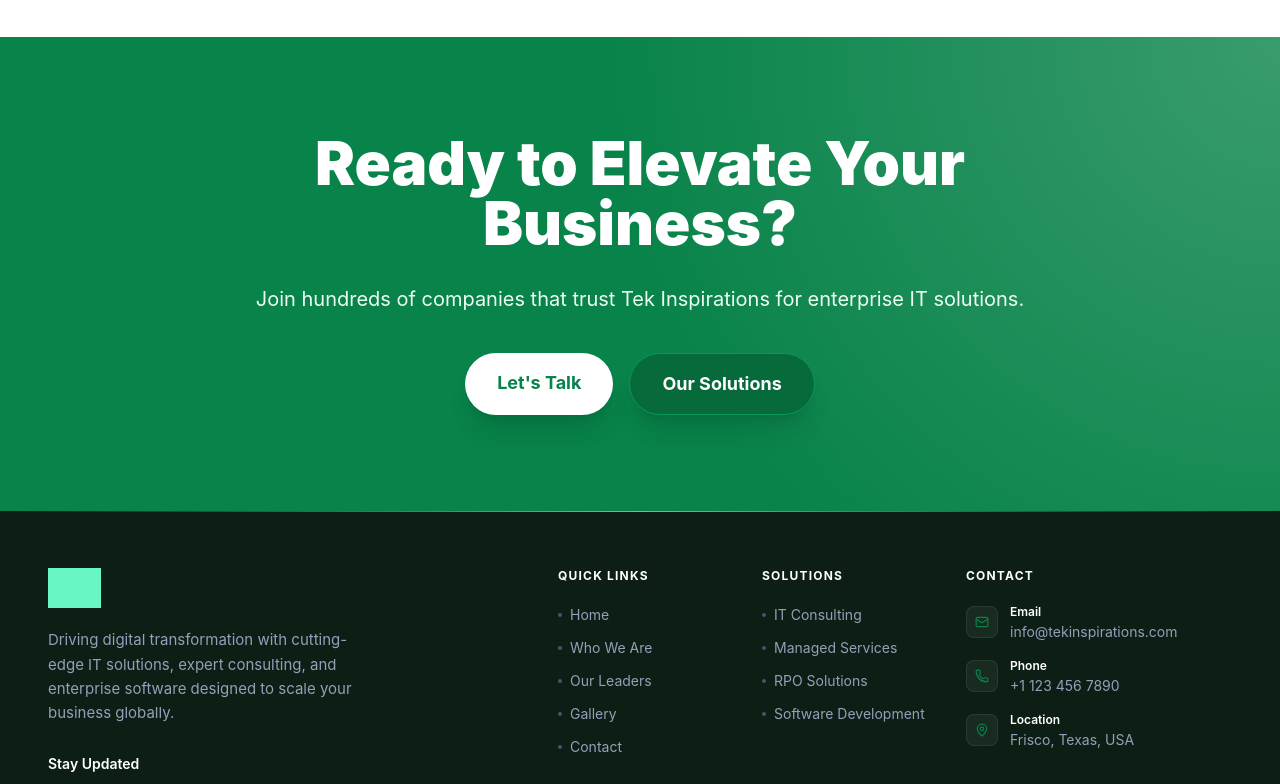
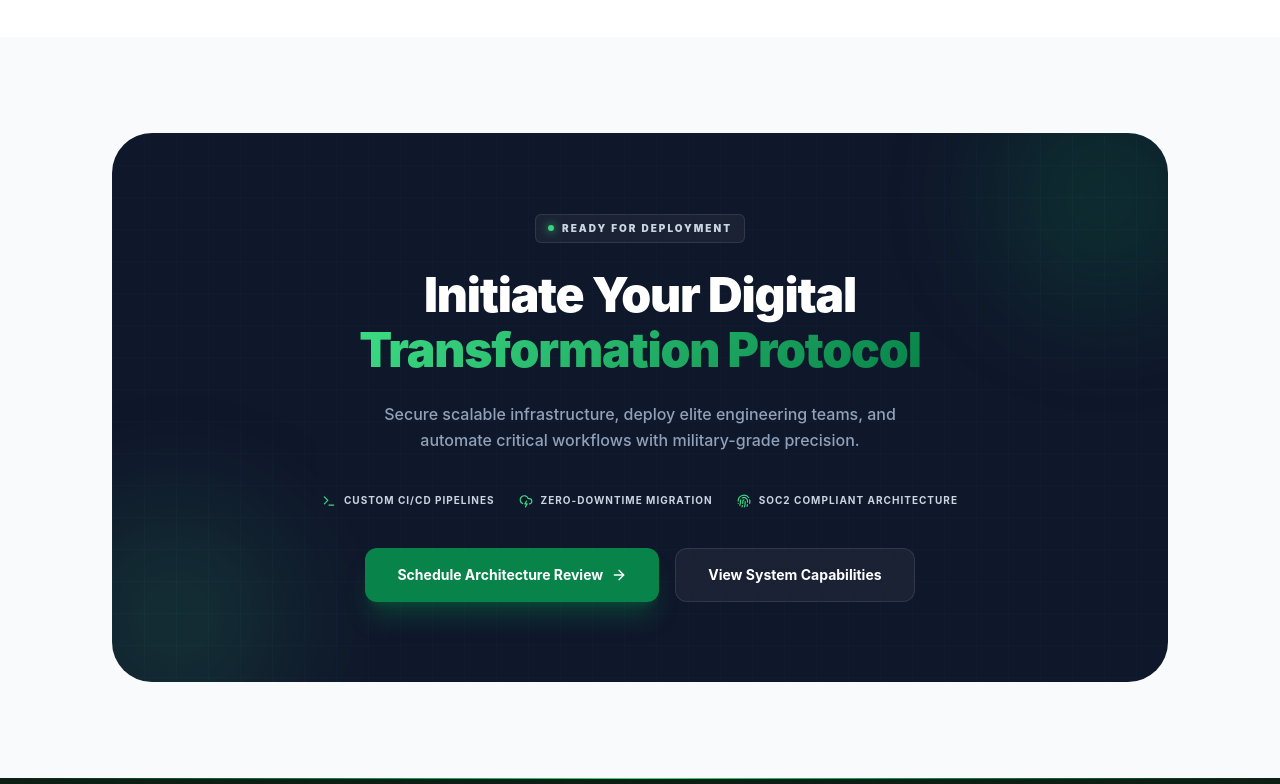
Before and after one commit to anupchauhanak6/tek-inspirations-llc, a React (Vite) app in the folder frontend/: page / in a window 1280 px wide. Shown: the part 2540-3324 px from the top of the page. Built offline with nearby package versions, Linux system fonts and the light colour scheme; grey boxes are pictures that could not be loaded.

Commit message:
feat: implement core frontend pages, components, and routing structure

```diff
--- a/frontend/src/components/HomeCTA.jsx
+++ b/frontend/src/components/HomeCTA.jsx
@@ -1,51 +1,79 @@
 import React from "react";
 import { motion } from "framer-motion";
 import { Link } from "react-router-dom";
+import { ArrowRight, Terminal, CloudLightning, Fingerprint } from "lucide-react";
 
-export default function HomeCTA() {
+function HomeCTA() {
   return (
-    <section className="py-24 bg-[#088349] relative overflow-hidden">
-      <div className="absolute inset-0 bg-[radial-gradient(circle_at_top_right,rgba(255,255,255,0.2),transparent_50%)]"></div>
-      <div className="max-w-5xl mx-auto px-4 sm:px-6 lg:px-8 relative z-10 text-center">
-        <motion.h2
-          initial={{ opacity: 0, y: 20 }}
-          whileInView={{ opacity: 1, y: 0 }}
-          viewport={{ once: true }}
-          className="text-4xl md:text-6xl font-black text-white mb-8"
+    <section className="py-24 bg-[#f8fafc] relative overflow-hidden">
+      {/* Background Graphic */}
+      <div className="absolute top-1/2 left-1/2 -translate-x-1/2 -translate-y-1/2 w-[120vw] h-[120vw] opacity-[0.02] pointer-events-none" style={{ backgroundImage: "radial-gradient(#0f172a 1px, transparent 1px)", backgroundSize: "32px 32px" }} />
+
+      <div className="max-w-6xl mx-auto px-6 lg:px-12 relative z-10">
+        <motion.div
+          initial={{ opacity: 0, y: 30 }} whileInView={{ opacity: 1, y: 0 }} viewport={{ once: true }} transition={{ duration: 0.6 }}
+          className="relative rounded-[2.5rem] overflow-hidden px-8 py-20 text-center flex flex-col items-center group"
+          style={{ background: "#0f172a" }}
         >
-          Ready to Elevate Your Business?
-        </motion.h2>
-        <motion.p
-          initial={{ opacity: 0, y: 20 }}
-          whileInView={{ opacity: 1, y: 0 }}
-          viewport={{ once: true }}
-          transition={{ delay: 0.1 }}
-          className="text-xl text-emerald-50 mb-10"
-        >
-          Join hundreds of companies that trust Tek Inspirations for enterprise
-          IT solutions.
-        </motion.p>
-        <motion.div
-          initial={{ opacity: 0, y: 20 }}
-          whileInView={{ opacity: 1, y: 0 }}
-          viewport={{ once: true }}
-          transition={{ delay: 0.2 }}
-          className="flex flex-col sm:flex-row justify-center space-y-4 sm:space-y-0 sm:space-x-4"
-        >
-          <Link
-            to="/contact"
-            className="px-8 py-4 bg-white text-[#088349] font-bold rounded-full hover:bg-slate-50 transition-colors shadow-xl text-lg"
-          >
-            Let's Talk
-          </Link>
-          <Link
-            to="/services"
-            className="px-8 py-4 bg-[#066a3a] border border-[#099955] text-white font-bold rounded-full hover:bg-[#055c32] transition-colors shadow-xl text-lg"
-          >
-            Our Solutions
-          </Link>
+          {/* Internal Glows */}
+          <div className="pointer-events-none absolute -top-32 -right-32 w-96 h-96 rounded-full opacity-30"
+            style={{ background: "radial-gradient(circle, #088349, transparent 60%)", filter: "blur(50px)" }} />
+          <div className="pointer-events-none absolute -bottom-32 -left-32 w-96 h-96 rounded-full opacity-20"
+            style={{ background: "radial-gradient(circle, #3ddc84, transparent 60%)", filter: "blur(60px)" }} />
+
+          {/* Grid Overlay */}
+          <div className="pointer-events-none absolute inset-0 opacity-10 mix-blend-overlay"
+            style={{ backgroundImage: "linear-gradient(#ffffff 1px, transparent 1px), linear-gradient(90deg, #ffffff 1px, transparent 1px)", backgroundSize: "32px 32px" }} />
+
+          <div className="relative z-10 w-full max-w-2xl mx-auto">
+
+            <div className="inline-flex items-center gap-2 px-3 py-1.5 rounded-md bg-white/5 border border-white/10 mb-6 backdrop-blur-md">
+              <span className="w-1.5 h-1.5 bg-[#3ddc84] rounded-full animate-pulse shadow-[0_0_8px_#3ddc84]" />
+              <span className="text-slate-300 text-[10px] font-black uppercase tracking-[0.2em]">Ready For Deployment</span>
+            </div>
+
+            <h2 className="text-3xl md:text-5xl font-black text-white mb-6 leading-[1.15] tracking-tight">
+              Initiate Your Digital <br/>
+              <span style={{ background: "linear-gradient(135deg, #3ddc84, #088349)", WebkitBackgroundClip: "text", WebkitTextFillColor: "transparent" }}>
+                Transformation Protocol
+              </span>
+            </h2>
+
+            <p className="text-slate-400 text-sm md:text-base font-medium mb-10 leading-relaxed max-w-lg mx-auto">
+              Secure scalable infrastructure, deploy elite engineering teams, and automate critical workflows with military-grade precision.
+            </p>
+
+            {/* Micro-Features */}
+            <div className="flex flex-wrap justify-center gap-6 mb-10">
+              {[
+                { i: Terminal,       t: "Custom CI/CD Pipelines" },
+                { i: CloudLightning, t: "Zero-Downtime Migration" },
+                { i: Fingerprint,    t: "SOC2 Compliant Architecture" }
+              ].map(({ i: Icon, t }, idx) => (
+                <div key={idx} className="flex items-center gap-2 text-slate-300">
+                  <Icon size={14} className="text-[#3ddc84]" />
+                  <span className="text-[10px] font-bold uppercase tracking-[0.1em]">{t}</span>
+                </div>
+              ))}
+            </div>
+
+            {/* CTAs */}
+            <div className="flex flex-wrap justify-center gap-4">
+              <Link to="/contact"
+                className="inline-flex items-center gap-2 px-8 py-4 bg-[#088349] hover:bg-[#0aad60] text-white font-bold text-sm rounded-xl transition-all duration-300 shadow-xl shadow-[#088349]/30 hover:-translate-y-0.5 group/btn">
+                Schedule Architecture Review
+                <ArrowRight size={16} className="group-hover/btn:translate-x-1 transition-transform" />
+              </Link>
+              <Link to="/our-solution"
+                className="inline-flex items-center gap-2 px-8 py-4 bg-white/5 border border-white/10 text-white font-bold text-sm rounded-xl hover:bg-white/10 transition-all duration-300 backdrop-blur-md">
+                View System Capabilities
+              </Link>
+            </div>
+          </div>
         </motion.div>
       </div>
     </section>
   );
 }
+
+export default HomeCTA;
```
